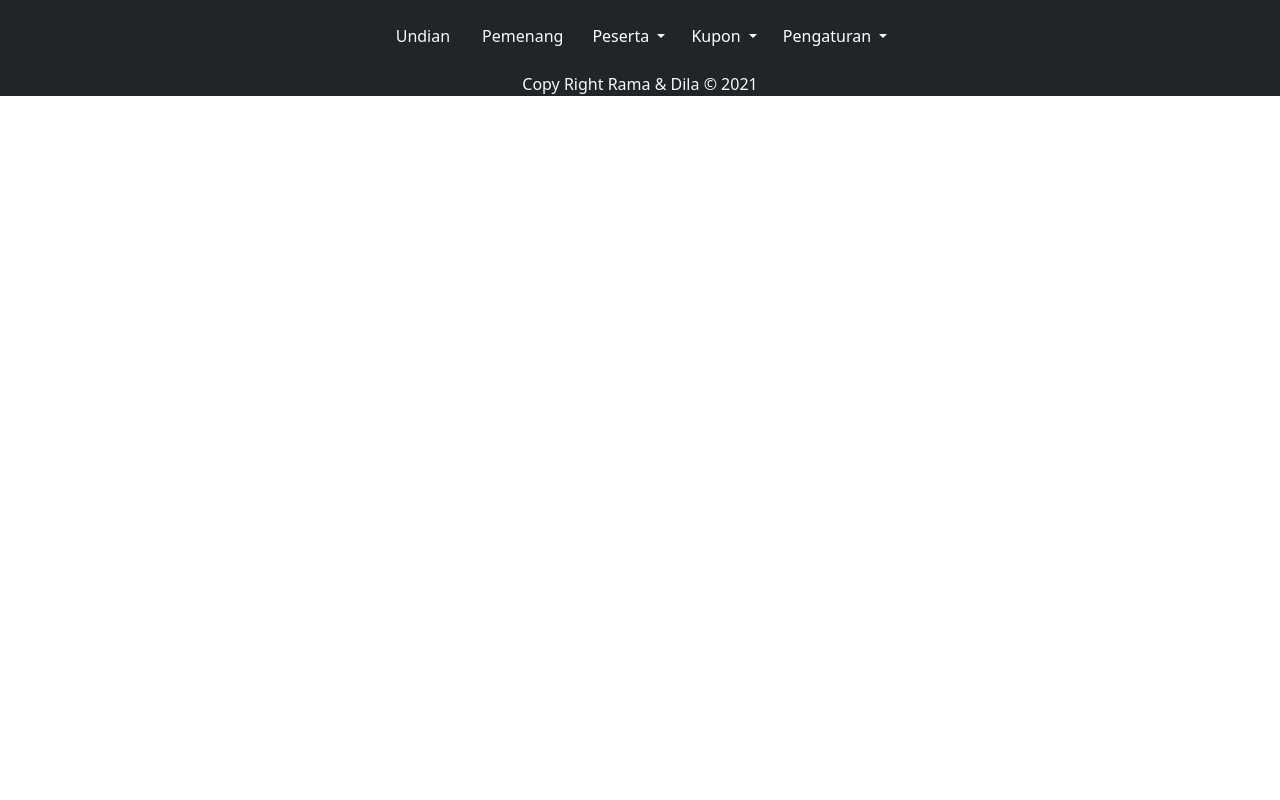
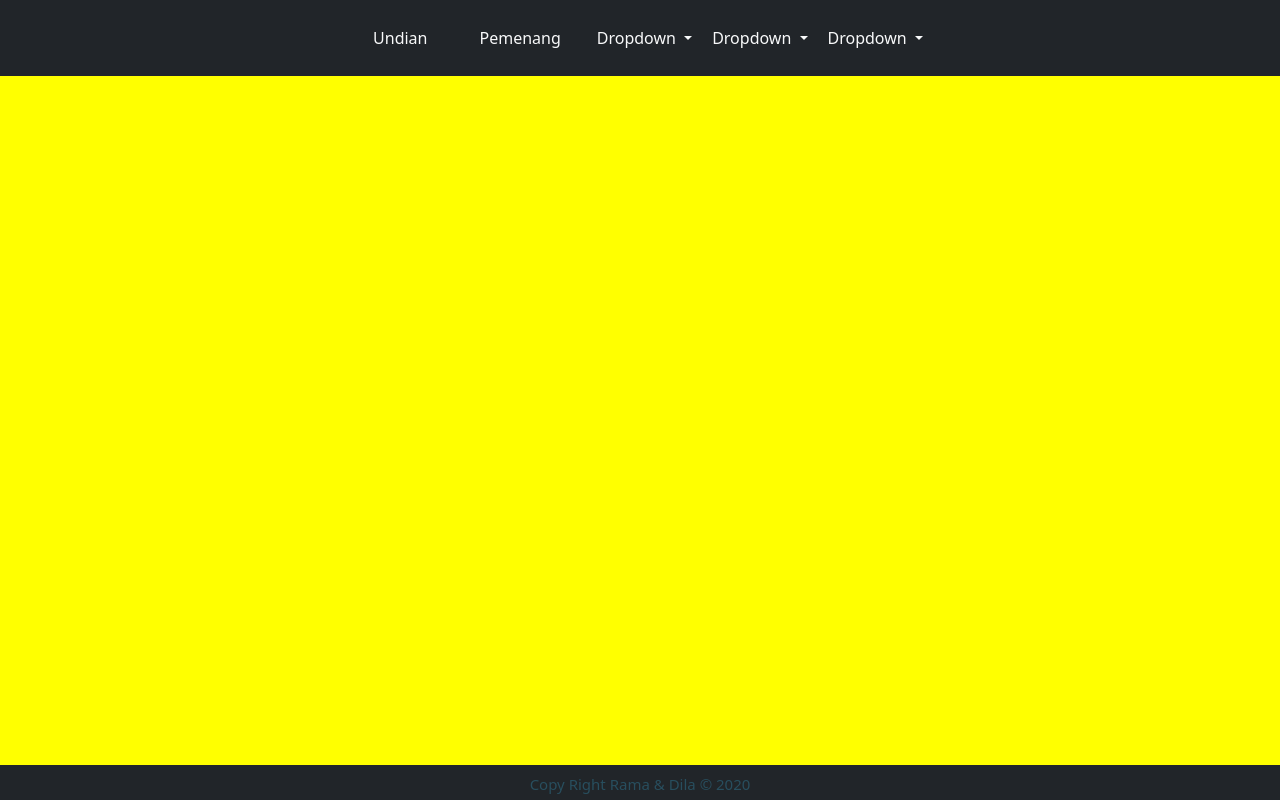
Before and after one commit to amandafadilaerros/Undian, a PHP site: page / in a window 1280 px wide. Run offline with PHP 8.4, Linux system fonts and the light colour scheme.

Commit message:
clear stop

```diff
--- a/assets/css/style.css
+++ b/assets/css/style.css
@@ -1,6 +1,11 @@
-*{margin: 0px auto;}
+*{
+    margin: 0px auto;
+    padding: 0px auto;
+}
 html,body{
+    position: relative;
     height: 100%;
+    background-color:yellow;
 }
 
 #container{
@@ -8,22 +13,37 @@ html,body{
     position: relative;
 }
 
+/*header*/
+
 .header{
-    background: #0cf;
-    padding: 10px;
+    margin: 0%;
 }
+
+.nav .nav-item{
+    margin-inline: 10px;
+}
+
+/*body*/
 
 .content{
     padding: 10px;
 }
 
+/*footer*/
+
 .footer{
     width: 100%;
-    height: 50px;
-    padding-left: 10px;
-    line-height: 50px;
-    background: #333;
-    color: #fff;
+    background:#212529!important;
+    color:rgb(40,78,94);
     position: absolute;
     bottom: 0px;
 }
+
+.footer .content{
+    margin: 0px;
+    height: 35px;
+}
+
+.footer h5{
+    font-size: 15px;
+}
--- a/index.php
+++ b/index.php
@@ -8,59 +8,74 @@
 
     <!-- Bootstrap CSS -->
     <link href="https://cdn.jsdelivr.net/npm/bootstrap@5.0.2/dist/css/bootstrap.min.css" rel="stylesheet" integrity="sha384-EVSTQN3/azprG1Anm3QDgpJLIm9Nao0Yz1ztcQTwFspd3yD65VohhpuuCOmLASjC" crossorigin="anonymous">
-    <link href="assets/css/style.css">
+    <link rel="stylesheet" type="text/css" href="assets/css/style.css?v=1.0">
     <title>Undian</title>
 </head>
 
 <body>
-    <nav class="bg-dark">
-        <div class="container">
-            <header class="d-flex justify-content-center py-3">
+    <div id="container">
+        <Div class="content bg-dark">
+            <nav>
+                <header class="d-flex justify-content-center py-2">
                     <ul class="nav">
-                    <li class="nav-item"><a href="#" class="nav-link active text-light">Undian</a></li>
-                    <li class="nav-item"><a href="#" class="nav-link active text-light">Pemenang</a></li>
+                        <li class="nav-item"><a href="#" class="nav-link text-light">Undian</a></li>
+                        <li class="nav-item"><a href="#" class="nav-link text-light">Pemenang</a></li>
                         <!-- Example single danger button -->
-                    <div class="btn-group">
-                        <button type="button" class="btn btn-dark dropdown-toggle" data-bs-toggle="dropdown" aria-expanded="false">
-                            Peserta
-                        </button>
-                        <ul class="dropdown-menu">
-                            <li><a class="dropdown-item" href="#">Upload Form</a></li>
-                            <li><a class="dropdown-item" href="#">Upload CSV</a></li>
+                        <li class="nav-item">
+                            <ul class="navbar-nav">
+                                <li class="dropdown">
+                                    <a class="nav-link dropdown-toggle text-light" href="#" id="navbarDarkDropdownMenuLink" role="button" data-bs-toggle="dropdown" aria-expanded="false">
+                                        Dropdown
+                                    </a>
+                                    <ul class="dropdown-menu dropdown-menu-dark" aria-labelledby="navbarDarkDropdownMenuLink">
+                                        <li><a class="dropdown-item" href="#">Action</a></li>
+                                        <li><a class="dropdown-item" href="#">Another action</a></li>
+                                        <li><a class="dropdown-item" href="#">Something else here</a></li>
                                     </ul>
-                    </div>
+                                </li>
+                            </ul>
+                        </li>
                         <!-- Example single danger button -->
-                    <div class="btn-group">
-                        <button type="button" class="btn btn-dark dropdown-toggle" data-bs-toggle="dropdown" aria-expanded="false">
-                            Kupon
-                        </button>
-                        <ul class="dropdown-menu">
-                            <li><a class="dropdown-item" href="#">Generate</a></li>
-                            <li><a class="dropdown-item" href="#">Cetak Kupon</a></li>
+                        <li class="nav-item">
+                            <ul class="navbar-nav">
+                                <li class="dropdown">
+                                    <a class="nav-link dropdown-toggle text-light" href="#" id="navbarDarkDropdownMenuLink" role="button" data-bs-toggle="dropdown" aria-expanded="false">
+                                        Dropdown
+                                    </a>
+                                    <ul class="dropdown-menu dropdown-menu-dark" aria-labelledby="navbarDarkDropdownMenuLink">
+                                        <li><a class="dropdown-item" href="#">Action</a></li>
+                                        <li><a class="dropdown-item" href="#">Another action</a></li>
+                                        <li><a class="dropdown-item" href="#">Something else here</a></li>
                                     </ul>
-                    </div>
+                                </li>
+                            </ul>
+                        </li>
                         <!-- Example single danger button -->
-                    <div class="btn-group">
-                        <button type="button" class="btn btn-dark dropdown-toggle" data-bs-toggle="dropdown" aria-expanded="false">
-                            Pengaturan
-                        </button>
-                        <ul class="dropdown-menu">
-                            <li><a class="dropdown-item" href="#">Akun Baru</a></li>
-                            <li><a class="dropdown-item" href="#">Reset Undian</a></li>
-                            <li><a class="dropdown-item" href="#">Level Akun</a></li>
-                            <li><a class="dropdown-item" href="#">Ganti Akun</a></li>
+                        <li class="nav-item">
+                            <ul class="navbar-nav">
+                                <li class="dropdown">
+                                    <a class="nav-link dropdown-toggle text-light" href="#" id="navbarDarkDropdownMenuLink" role="button" data-bs-toggle="dropdown" aria-expanded="false">
+                                        Dropdown
+                                    </a>
+                                    <ul class="dropdown-menu dropdown-menu-dark" aria-labelledby="navbarDarkDropdownMenuLink">
+                                        <li><a class="dropdown-item" href="#">Action</a></li>
+                                        <li><a class="dropdown-item" href="#">Another action</a></li>
+                                        <li><a class="dropdown-item" href="#">Something else here</a></li>
                                     </ul>
-                    </div>
+                                </li>
+                            </ul>
+                        </li>
                     </ul>
                 </header>
-        </div>
             </nav>
+        </Div>
 
         <footer class="footer">
-        <div class="footer bg-dark text-light">
-            <p style="text-align: center;">Copy Right Rama & Dila © 2021</p>
+            <div class="content">
+                <h5 style="text-align: center;">Copy Right Rama & Dila © 2020</h5>
             </div>
         </footer>
+    </div>
     <!-- <footer id="kaki">
         <div class="container">
             <h5 class="text-center">Copy Right Rama & Dila © 2020</h5>
```
Also changed, not shown: assets/icon/gear-wide-connected.svg (added). Lines whose indentation alone changed are shown as unchanged.
